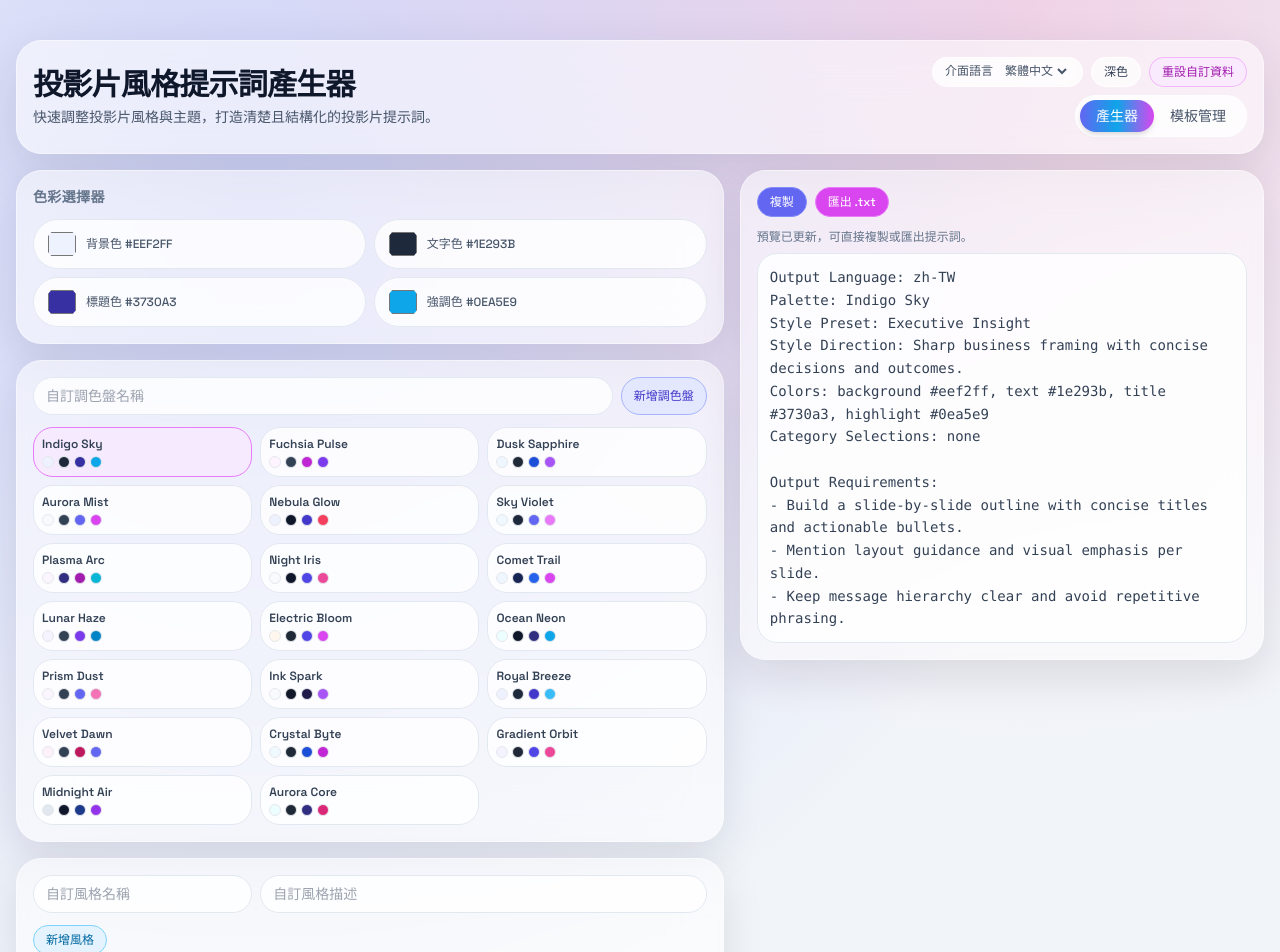
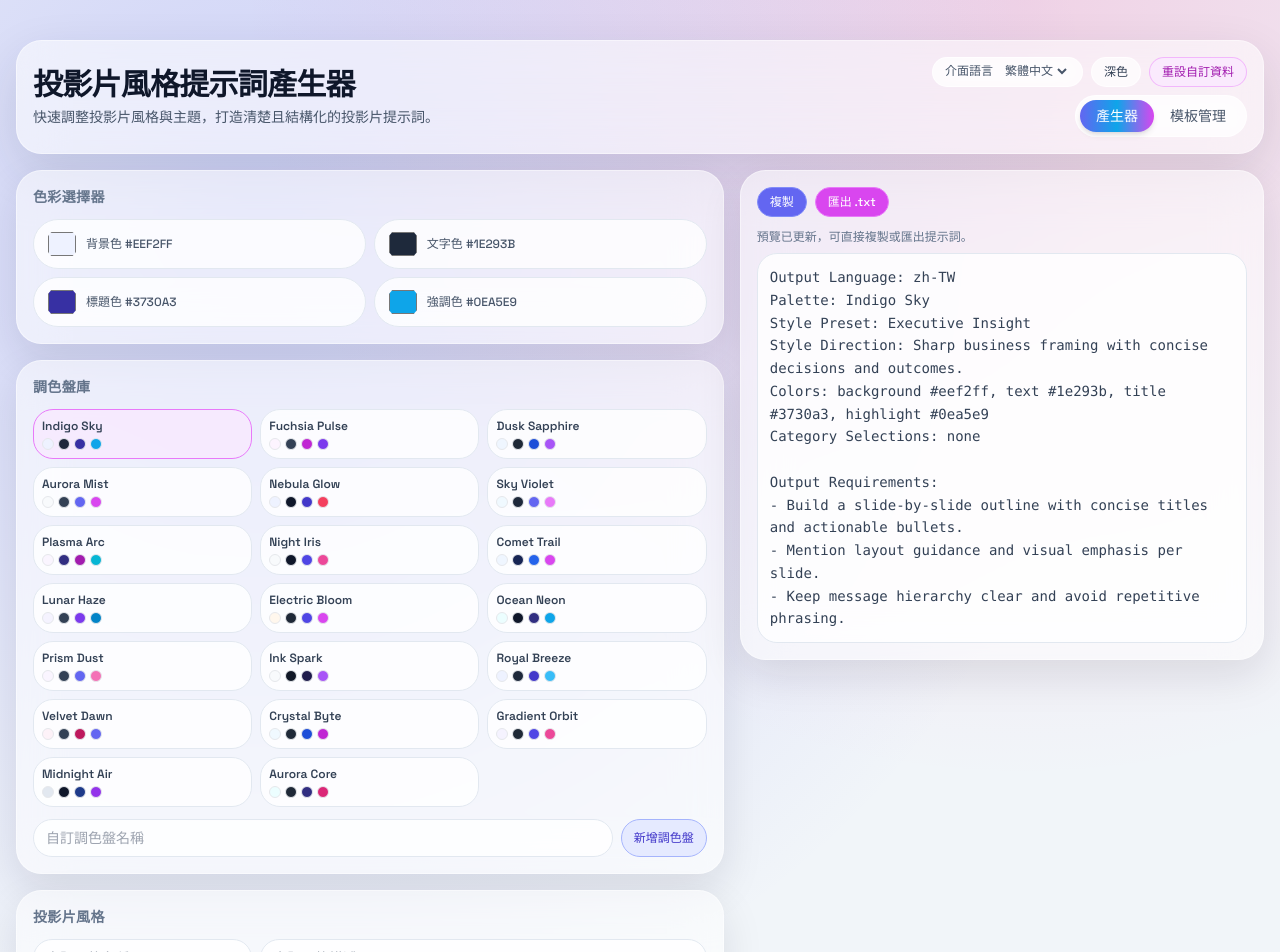
Before and after one commit to dubiety/slide-styling-prompt-generator, a React (Vite) app: page /zh-TW in a window 1280 px wide. Shown: the top 952 px of the page. Built offline with nearby package versions, Linux system fonts and the light colour scheme.

Commit message:
Update text

```diff
--- a/public/locales/en/translation.json
+++ b/public/locales/en/translation.json
@@ -22,9 +22,11 @@
   },
   "addPalettePlaceholder": "Custom palette name",
   "addPaletteButton": "Add Palette",
+  "paletteLibraryTitle": "Palette library",
   "addStyleNamePlaceholder": "Custom style name",
   "addStyleHintPlaceholder": "Custom style direction",
   "addStyleButton": "Add Style",
+  "slideStyleTitle": "slide style",
   "categoriesTitle": "Category Chips",
   "copyButton": "Copy",
   "copiedButton": "Copied",
--- a/public/locales/ja/translation.json
+++ b/public/locales/ja/translation.json
@@ -22,9 +22,11 @@
   },
   "addPalettePlaceholder": "カスタムパレット名",
   "addPaletteButton": "パレットを追加",
+  "paletteLibraryTitle": "パレットライブラリ",
   "addStyleNamePlaceholder": "カスタムスタイル名",
   "addStyleHintPlaceholder": "カスタムスタイルの方向性",
   "addStyleButton": "スタイルを追加",
+  "slideStyleTitle": "スライドスタイル",
   "categoriesTitle": "カテゴリチップ",
   "copyButton": "コピー",
   "copiedButton": "コピー済み",
--- a/public/locales/ko/translation.json
+++ b/public/locales/ko/translation.json
@@ -22,9 +22,11 @@
   },
   "addPalettePlaceholder": "사용자 정의 팔레트 이름",
   "addPaletteButton": "팔레트 추가",
+  "paletteLibraryTitle": "팔레트 라이브러리",
   "addStyleNamePlaceholder": "사용자 정의 스타일 이름",
   "addStyleHintPlaceholder": "사용자 정의 스타일 방향",
   "addStyleButton": "스타일 추가",
+  "slideStyleTitle": "슬라이드 스타일",
   "categoriesTitle": "카테고리 칩",
   "copyButton": "복사",
   "copiedButton": "복사됨",
--- a/public/locales/zh-CN/translation.json
+++ b/public/locales/zh-CN/translation.json
@@ -22,9 +22,11 @@
   },
   "addPalettePlaceholder": "自定义配色盘名称",
   "addPaletteButton": "新增配色盘",
+  "paletteLibraryTitle": "配色盘库",
   "addStyleNamePlaceholder": "自定义风格名称",
   "addStyleHintPlaceholder": "自定义风格描述",
   "addStyleButton": "新增风格",
+  "slideStyleTitle": "幻灯片风格",
   "categoriesTitle": "分类标签",
   "copyButton": "复制",
   "copiedButton": "已复制",
--- a/public/locales/zh-TW/translation.json
+++ b/public/locales/zh-TW/translation.json
@@ -22,9 +22,11 @@
   },
   "addPalettePlaceholder": "自訂調色盤名稱",
   "addPaletteButton": "新增調色盤",
+  "paletteLibraryTitle": "調色盤庫",
   "addStyleNamePlaceholder": "自訂風格名稱",
   "addStyleHintPlaceholder": "自訂風格描述",
   "addStyleButton": "新增風格",
+  "slideStyleTitle": "投影片風格",
   "categoriesTitle": "分類標籤",
   "copyButton": "複製",
   "copiedButton": "已複製",
--- a/src/App.tsx
+++ b/src/App.tsx
@@ -483,21 +483,9 @@ function App() {
               </article>
 
               <article className="rounded-3xl border border-white/45 bg-white/55 p-4 shadow-[0_16px_42px_rgba(15,23,42,0.1)] backdrop-blur-xl dark:border-slate-700/70 dark:bg-slate-900/55">
-                <div className="mb-3 flex flex-wrap gap-2">
-                  <input
-                    value={paletteNameInput}
-                    onChange={(event) => setPaletteNameInput(event.target.value)}
-                    placeholder={t('addPalettePlaceholder')}
-                    className="min-w-[11rem] flex-1 rounded-full border border-slate-200 bg-white/80 px-3 py-2 text-sm focus:border-indigo-500 focus:outline-none dark:border-slate-700 dark:bg-slate-800/80"
-                  />
-                  <button
-                    type="button"
-                    onClick={addCustomPalette}
-                    className={`${pillBase} border-indigo-300 bg-indigo-100/80 text-indigo-700 dark:border-indigo-500/60 dark:bg-indigo-900/40 dark:text-indigo-200`}
-                  >
-                    {t('addPaletteButton')}
-                  </button>
-                </div>
+                <h3 className="mb-3 text-sm font-semibold uppercase tracking-wide text-slate-500 dark:text-slate-300">
+                  {t('paletteLibraryTitle')}
+                </h3>
                 <div className="grid gap-2 sm:grid-cols-2 xl:grid-cols-3">
                   {palettes.map((palette) => (
                     <button
@@ -534,9 +522,27 @@ function App() {
                     </button>
                   ))}
                 </div>
+                <div className="mt-3 flex flex-wrap gap-2">
+                  <input
+                    value={paletteNameInput}
+                    onChange={(event) => setPaletteNameInput(event.target.value)}
+                    placeholder={t('addPalettePlaceholder')}
+                    className="min-w-[11rem] flex-1 rounded-full border border-slate-200 bg-white/80 px-3 py-2 text-sm focus:border-indigo-500 focus:outline-none dark:border-slate-700 dark:bg-slate-800/80"
+                  />
+                  <button
+                    type="button"
+                    onClick={addCustomPalette}
+                    className={`${pillBase} border-indigo-300 bg-indigo-100/80 text-indigo-700 dark:border-indigo-500/60 dark:bg-indigo-900/40 dark:text-indigo-200`}
+                  >
+                    {t('addPaletteButton')}
+                  </button>
+                </div>
               </article>
 
               <article className="rounded-3xl border border-white/45 bg-white/55 p-4 shadow-[0_16px_42px_rgba(15,23,42,0.1)] backdrop-blur-xl dark:border-slate-700/70 dark:bg-slate-900/55">
+                <h3 className="mb-3 text-sm font-semibold uppercase tracking-wide text-slate-500 dark:text-slate-300">
+                  {t('slideStyleTitle')}
+                </h3>
                 <div className="mb-3 grid gap-2 md:grid-cols-3">
                   <input
                     value={styleNameInput}
```
